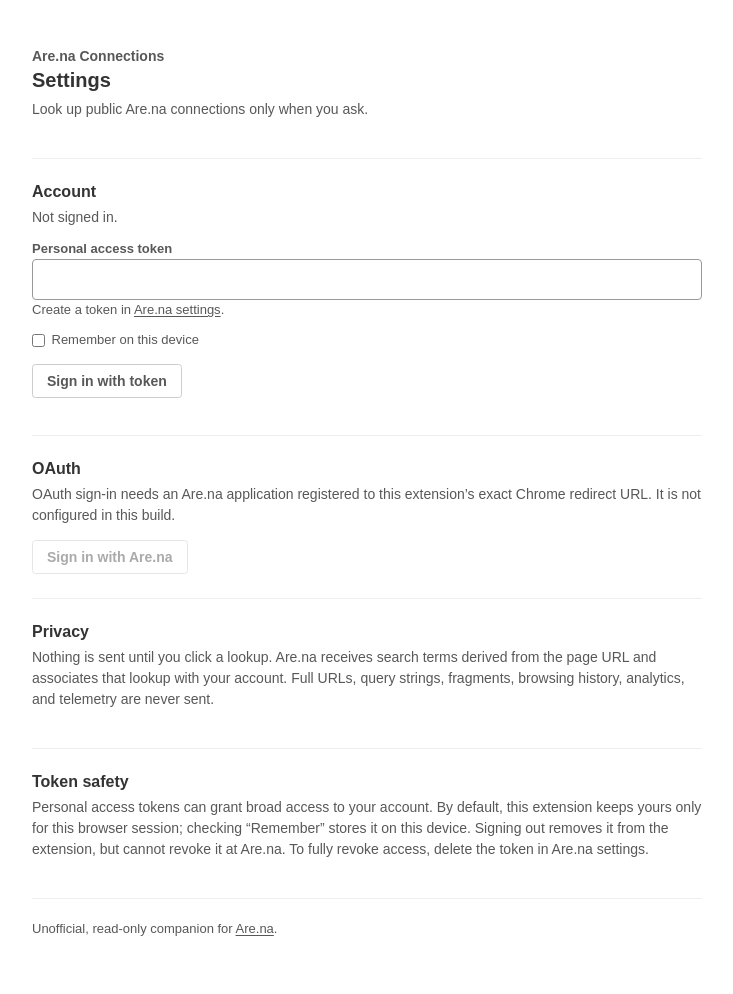
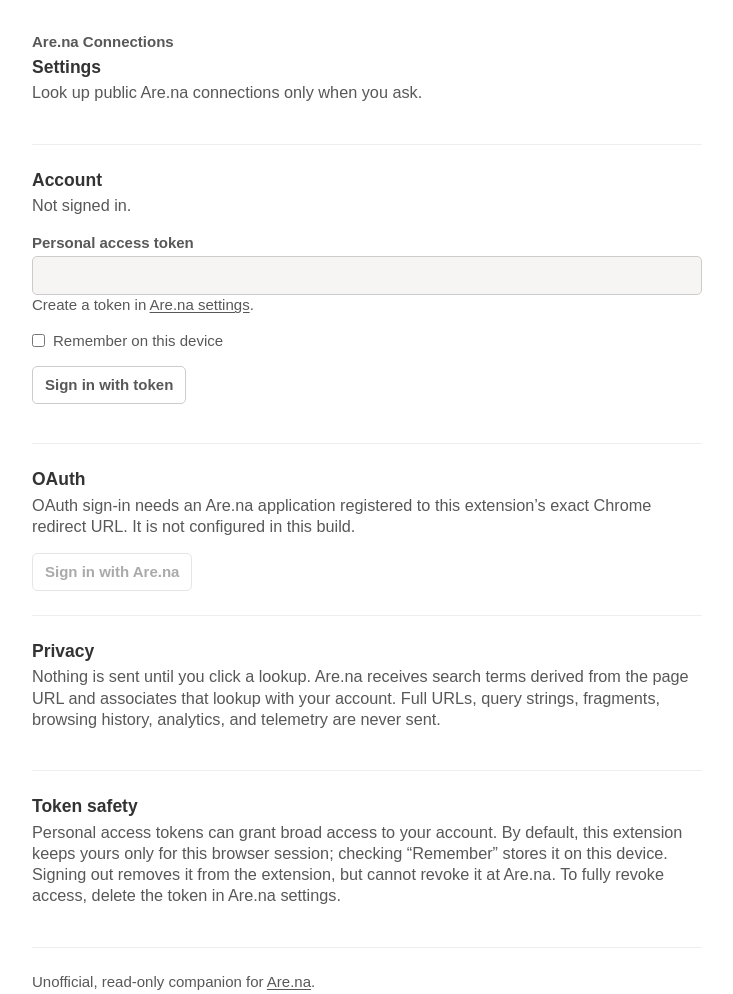
Before and after one commit to jsplitlog/Are.na-Browser-Extension, a website built with Vite: page src/options/options.html in a window 1280 px wide. Shown: the whole page, without its empty margins (273-1006 px from the left). Built offline with nearby package versions, Linux system fonts and the light colour scheme; some packages are replaced by stand-ins of ours.

Commit message:
Sync extension styles with reader design system

```diff
--- a/src/options/options.css
+++ b/src/options/options.css
@@ -1,25 +1,37 @@
 @import '../styles/arena-theme.css';
 
 * { box-sizing: border-box; }
-body { margin: 0; }
+html { font-size: 20px; }
+
+body {
+  background: var(--arena-surface);
+  line-height: var(--arena-leading);
+  margin: 0;
+  -webkit-font-smoothing: antialiased;
+  -moz-osx-font-smoothing: grayscale;
+}
+
+@media (max-width: 640px) {
+  html { font-size: 18px; }
+}
 
 .settings {
   margin: 0 auto;
-  padding: 3em 0;
-  width: min(100% - 2em, 41.875em);
+  padding: var(--arena-space-8) 0;
+  width: min(100% - calc(2 * var(--arena-space-4)), 670px);
 }
 
 header {
   border-bottom: 1px solid var(--arena-line);
-  padding-bottom: 1.5em;
+  padding-bottom: var(--arena-space-6);
 }
 
 .eyebrow {
   color: var(--arena-text);
-  font-size: 0.875rem;
+  font-size: var(--arena-text-ui);
   font-weight: 700;
-  line-height: 1.15;
-  margin: 0 0 0.34375em;
+  line-height: var(--arena-leading);
+  margin: 0 0 var(--arena-space-1);
 }
 
 h1,
@@ -28,86 +40,86 @@
 
 h1 {
   color: var(--arena-black);
-  font-size: 1.25rem;
+  font-size: var(--arena-text-title);
   font-weight: 700;
-  line-height: 1.15;
-  margin-bottom: 0.34375em;
+  line-height: var(--arena-leading);
+  margin-bottom: var(--arena-space-1);
 }
 
 h2 {
   color: var(--arena-black);
-  font-size: 1rem;
+  font-size: var(--arena-text-title);
   font-weight: 700;
-  line-height: 1.15;
-  margin-bottom: 0.34375em;
+  line-height: var(--arena-leading);
+  margin-bottom: var(--arena-space-1);
 }
 
 p,
 footer {
   color: var(--arena-text);
-  font-size: 0.875rem;
-  line-height: 1.5;
+  font-size: var(--arena-text-body);
+  line-height: var(--arena-leading);
 }
 
-section { border-bottom: 1px solid var(--arena-line); padding: 1.5em 0; }
+section { border-bottom: 1px solid var(--arena-line); padding: var(--arena-space-6) 0; }
 
 label {
   color: var(--arena-text);
   display: block;
-  font-size: 0.8125rem;
+  font-size: var(--arena-text-ui);
   font-weight: 700;
-  line-height: 1;
-  margin: 1em 0 0.34375em;
+  line-height: var(--arena-leading);
+  margin: var(--arena-space-4) 0 var(--arena-space-1);
 }
 
 input[type="password"] {
   appearance: none;
   background: var(--arena-input);
-  border: 1px solid var(--arena-muted);
-  border-radius: 0.25em;
+  border: 1px solid var(--arena-control-border);
+  border-radius: var(--arena-radius);
   color: var(--arena-black);
-  font: 1rem/1.125 Arial, "Helvetica Neue", Helvetica, sans-serif;
-  padding: 0.65625em 0.75em;
+  font: var(--arena-text-body)/var(--arena-leading) Arial, "Helvetica Neue", Helvetica, sans-serif;
+  padding: var(--arena-space-2) var(--arena-space-3);
   width: 100%;
 }
 
 input[type="password"]::placeholder { color: var(--arena-text); opacity: 0.5; }
-input[type="password"]:hover { border-color: var(--arena-text); }
+input[type="password"]:hover { border-color: var(--arena-control-active); }
 
 input[type="password"]:focus {
-  border-color: var(--arena-black);
+  border-color: var(--arena-control-active);
   outline: none;
 }
 
 .hint,
-#form-message { font-size: 0.8125rem; }
+#form-message { font-size: var(--arena-text-ui); }
 
 .remember {
   align-items: center;
   display: flex;
   font-weight: 400;
-  gap: 0.5em;
-  line-height: 1.15;
-  margin-top: 1em;
+  gap: var(--arena-space-2);
+  line-height: var(--arena-leading);
+  margin-top: var(--arena-space-4);
   user-select: none;
 }
 
 .remember input { appearance: checkbox; margin: 0; }
 
-.actions { display: flex; gap: 0.65625em; margin-top: 1em; }
+.actions { display: flex; gap: var(--arena-space-2); margin-top: var(--arena-space-4); }
 
 button {
   appearance: none;
   background: var(--arena-surface);
   border: 1px solid var(--arena-control-border);
-  border-radius: 0.25em;
+  border-radius: var(--arena-radius);
   color: var(--arena-text);
   cursor: pointer;
-  font: 700 0.875rem/1 Arial, "Helvetica Neue", Helvetica, sans-serif;
-  padding: 0.65625em 1em;
+  font: 700 var(--arena-text-ui)/var(--arena-leading) Arial, "Helvetica Neue", Helvetica, sans-serif;
+  padding: var(--arena-space-2) var(--arena-space-3);
 }
 
-button:hover { border-color: var(--arena-muted); color: var(--arena-black); }
+button:hover { border-color: var(--arena-control-active); color: var(--arena-black); }
 button[hidden] { display: none; }
 button:disabled { cursor: not-allowed; opacity: 0.5; }
 
@@ -119,4 +131,8 @@
 button:focus-visible,
 input:focus-visible { outline: 1px solid var(--arena-blue); outline-offset: 2px; }
 
-footer { font-size: 0.8125rem; padding-top: 1.5em; }
+footer { font-size: var(--arena-text-ui); padding-top: var(--arena-space-6); }
+
+@media (prefers-reduced-motion: reduce) {
+  *, *::before, *::after { transition-duration: 0.01ms !important; }
+}
--- a/src/sidepanel/sidepanel.css
+++ b/src/sidepanel/sidepanel.css
@@ -1,8 +1,9 @@
 @import '../styles/arena-theme.css';
 
 :root {
-  --panel-gutter: 1rem;
+  --panel-gutter: var(--arena-gutter);
   -webkit-font-smoothing: antialiased;
+  -moz-osx-font-smoothing: grayscale;
 }
 
 * { box-sizing: border-box; }
@@ -15,7 +16,17 @@
   width: 100%;
 }
 
-body { min-height: 100vh; }
+html { font-size: 20px; }
+
+body {
+  background: var(--arena-surface);
+  line-height: var(--arena-leading);
+  min-height: 100vh;
+}
+
+@media (max-width: 640px) {
+  html { font-size: 18px; }
+}
 
 button,
 a { -webkit-tap-highlight-color: transparent; }
@@ -26,28 +37,28 @@
   appearance: none;
   background: transparent;
   border: 0;
-  border-radius: 0.25rem;
+  border-radius: var(--arena-radius);
   color: var(--arena-text);
   cursor: pointer;
-  font-size: 0.8125rem;
+  font-size: var(--arena-text-body);
   line-height: 1;
-  padding: 0.65625rem;
+  padding: var(--arena-space-2);
 }
 
 .settings-button {
   color: var(--arena-muted);
-  font-size: 0.75rem;
-  padding: 0.34375rem;
+  font-size: var(--arena-text-small);
+  padding: var(--arena-space-1);
 }
 
 .settings-button:hover { background: var(--arena-soft); color: var(--arena-black); }
 
 .state {
   margin: 0;
-  padding: 2rem var(--panel-gutter);
+  padding: var(--arena-space-8) var(--panel-gutter);
 }
 
-.state > .settings-button { margin: 1rem 0 0 -0.34375rem; }
+.state > .settings-button { margin: var(--arena-space-4) 0 0 calc(-1 * var(--arena-space-1)); }
 
 .state-title,
 .result-title {
@@ -56,38 +67,38 @@
   margin: 0;
 }
 
-.state-title { font-size: 1rem; line-height: 1.15; }
+.state-title { font-size: var(--arena-text-title); line-height: var(--arena-leading); }
 
 .state-detail {
   color: var(--arena-text);
-  font-size: 0.8125rem;
-  line-height: 1.33;
-  margin: 0.34375rem 0 0;
+  font-size: var(--arena-text-body);
+  line-height: var(--arena-leading);
+  margin: var(--arena-space-1) 0 0;
 }
 
 .primary-button {
   appearance: none;
   background: var(--arena-surface);
   border: 1px solid var(--arena-control-border);
-  border-radius: 0.25rem;
+  border-radius: var(--arena-radius);
   color: var(--arena-text);
   cursor: pointer;
-  font-size: 0.8125rem;
+  font-size: var(--arena-text-ui);
   font-weight: 700;
-  line-height: 1;
-  margin-top: 1rem;
-  padding: 0.65625rem 1rem;
+  line-height: var(--arena-leading);
+  margin-top: var(--arena-space-4);
+  padding: var(--arena-space-2) var(--arena-space-3);
 }
 
-.primary-button:hover { border-color: var(--arena-muted); color: var(--arena-black); }
+.primary-button:hover { border-color: var(--arena-control-active); color: var(--arena-black); }
 
 .result-context {
-  padding: 1rem var(--panel-gutter);
+  padding: var(--arena-space-4) var(--panel-gutter);
 }
 
 .result-title {
-  font-size: 1rem;
-  line-height: 1.15;
+  font-size: var(--arena-text-title);
+  line-height: var(--arena-leading);
   min-width: 0;
   overflow: hidden;
   text-overflow: ellipsis;
@@ -99,16 +110,17 @@
   color: var(--arena-muted);
   display: flex;
   flex-wrap: wrap;
-  font-size: 0.75rem;
-  gap: 0.34375rem 1rem;
-  line-height: 1.33;
-  margin: 0.34375rem 0 0;
+  font-size: var(--arena-text-ui);
+  font-variant-numeric: tabular-nums;
+  gap: var(--arena-space-1) var(--arena-space-4);
+  line-height: var(--arena-leading);
+  margin: var(--arena-space-1) 0 0;
 }
 
 .result-total { white-space: nowrap; }
 
 .result-metadata .settings-button {
-  margin: -0.34375rem -0.34375rem -0.34375rem auto;
+  margin: calc(-1 * var(--arena-space-1)) calc(-1 * var(--arena-space-1)) calc(-1 * var(--arena-space-1)) auto;
 }
 
 .master-toolbar {
@@ -137,11 +149,11 @@
   color: var(--arena-text);
   cursor: pointer;
   display: inline-flex;
-  font-size: 0.8125rem;
-  gap: 0.5rem;
+  font-size: var(--arena-text-ui);
+  gap: var(--arena-space-2);
   justify-content: center;
-  line-height: 1;
-  padding: 0.75rem;
+  line-height: var(--arena-leading);
+  padding: var(--arena-space-3);
   position: relative;
   width: 100%;
 }
@@ -155,15 +167,15 @@
   border-bottom: 1.5px solid currentColor;
   border-right: 1.5px solid currentColor;
   content: "";
-  flex: 0 0 0.34375rem;
-  height: 0.34375rem;
-  margin-top: 0.1875rem;
+  flex: 0 0 6px;
+  height: 6px;
+  margin-top: 3px;
   transform: rotate(225deg);
-  width: 0.34375rem;
+  width: 6px;
 }
 
 .sort-button.sort-ascending[aria-pressed="true"]::after {
-  margin-top: -0.1875rem;
+  margin-top: -3px;
   transform: rotate(45deg);
 }
 
@@ -188,8 +200,8 @@
   cursor: pointer;
   display: flex;
   flex-direction: column;
-  gap: 0.34375rem;
-  padding: 0.75rem var(--panel-gutter);
+  gap: var(--arena-space-1);
+  padding: var(--arena-row-padding) var(--panel-gutter);
   text-align: left;
   text-decoration: none;
   width: 100%;
@@ -206,10 +218,10 @@
 .channel-title {
   color: var(--arena-black);
   display: block;
-  font-size: 0.75rem;
+  font-size: var(--arena-text-ui);
   font-weight: 700;
   grid-column: 1 / -1;
-  line-height: 1.33;
+  line-height: var(--arena-leading);
   overflow-wrap: anywhere;
 }
 
@@ -218,14 +230,14 @@
 .block-metadata {
   align-items: center;
   display: grid;
-  gap: 0.34375rem;
-  grid-template-columns: 1.125rem minmax(0, 1fr);
+  gap: var(--arena-space-1) var(--arena-inline-gap);
+  grid-template-columns: var(--arena-avatar-size) minmax(0, 1fr);
 }
 
 .metadata-content {
   display: flex;
   flex-direction: column;
-  gap: 0.125rem;
+  gap: var(--arena-space-1);
   min-width: 0;
   width: 100%;
 }
@@ -234,7 +246,8 @@
   align-items: center;
   display: flex;
   flex-wrap: wrap;
-  gap: 0.75rem;
+  font-variant-numeric: tabular-nums;
+  gap: var(--arena-space-3);
   grid-column: 1 / -1;
   justify-content: space-between;
   width: 100%;
@@ -243,28 +256,29 @@
 .metadata-item {
   align-items: center;
   display: inline-flex;
-  font-size: 0.75rem;
-  line-height: 1.33;
+  font-size: var(--arena-text-ui);
+  line-height: var(--arena-leading);
   min-width: 0;
 }
 
-.metadata-creator { color: var(--arena-text); font-size: 0.75rem; line-height: 1.33; }
+.metadata-creator { color: var(--arena-text); font-size: var(--arena-text-ui); line-height: var(--arena-leading); }
 .metadata-muted { color: var(--arena-muted); }
 
 .creator-avatar {
   background: var(--arena-line);
   border-radius: 50%;
-  flex: 0 0 1.125rem;
-  height: 1.125rem;
+  flex: 0 0 var(--arena-avatar-size);
+  height: var(--arena-avatar-size);
   object-fit: cover;
-  width: 1.125rem;
+  width: var(--arena-avatar-size);
 }
 
 .avatar-fallback {
   align-items: center;
   color: var(--arena-text);
   display: inline-flex;
-  font-size: 0.625rem;
+  font-size: var(--arena-text-micro);
+  font-weight: 700;
   justify-content: center;
 }
 
@@ -275,5 +289,8 @@
 }
 
 @media (prefers-reduced-motion: reduce) {
-  html { scroll-behavior: auto; }
+  *, *::before, *::after {
+    scroll-behavior: auto !important;
+    transition-duration: 0.01ms !important;
+  }
 }
--- a/src/styles/arena-theme.css
+++ b/src/styles/arena-theme.css
@@ -1,20 +1,44 @@
 :root {
+  color-scheme: light dark;
   --arena-black: #333;
   --arena-text: #585858;
   --arena-muted: #999;
   --arena-line: #eee;
   --arena-soft: #f7f7f7;
   --arena-surface: #fff;
-  --arena-input: #fff;
+  --arena-input: rgb(247, 245, 244);
   --arena-control-border: #ccc;
+  --arena-control-active: #999;
   --arena-blue: #00bbf7;
   --arena-channel-open: #17ac10;
   --arena-channel-open-background: rgb(23 172 16 / 2.5%);
   --arena-channel-open-active-background: rgb(23 172 16 / 7%);
+
+  --arena-radius: 0.25rem;
+  --arena-space-1: 4px;
+  --arena-space-2: 8px;
+  --arena-space-3: 12px;
+  --arena-space-4: 16px;
+  --arena-space-6: 24px;
+  --arena-space-8: 32px;
+  --arena-inline-gap: 6px;
+  --arena-column-gap: 14px;
+  --arena-gutter: 16px;
+  --arena-row-padding: 14px;
+
+  --arena-text-title: 0.875rem;
+  --arena-text-body: 0.8125rem;
+  --arena-text-ui: 0.75rem;
+  --arena-text-small: 0.6875rem;
+  --arena-text-label: 0.625rem;
+  --arena-text-micro: 0.5625rem;
+  --arena-leading: 1.3;
+  --arena-control-height: calc(var(--arena-text-ui) * 1.8125 + 2px);
+  --arena-avatar-size: 14px;
+
   accent-color: var(--arena-blue);
   background: var(--arena-surface);
   color: var(--arena-text);
-  color-scheme: light;
   font-family: Arial, "Helvetica Neue", Helvetica, sans-serif;
   font-synthesis: none;
 }
@@ -28,11 +52,11 @@
     --arena-soft: #131313;
     --arena-surface: #000;
     --arena-input: #080a0b;
-    --arena-control-border: #2f2f2f;
+    --arena-control-border: #444;
+    --arena-control-active: #6e6e6e;
     --arena-blue: #17b0e2;
     --arena-channel-open: #2ba425;
     --arena-channel-open-background: rgb(43 164 37 / 10%);
     --arena-channel-open-active-background: rgb(43 164 37 / 16%);
-    color-scheme: dark;
   }
 }
```
Also changed, not shown: test/sidebar-contract.test.ts (+15 -0 lines), dist/assets/options-DQeNIFfN.css (deleted), dist/assets/options-DT0jwuF9.css (added), dist/assets/options/options-Dd14SVP2.js (renamed from dist/assets/options/options-BB0owDeR.js), dist/assets/sidepanel-B9c2IBI9.css (deleted), dist/assets/sidepanel-DV6hXz21.css (added), dist/assets/sidepanel/sidepanel-L-ZF5wwj.js (renamed from dist/assets/sidepanel/sidepanel-DXuP1mat.js), dist/options/options.html, dist/sidepanel/sidepanel.html.
